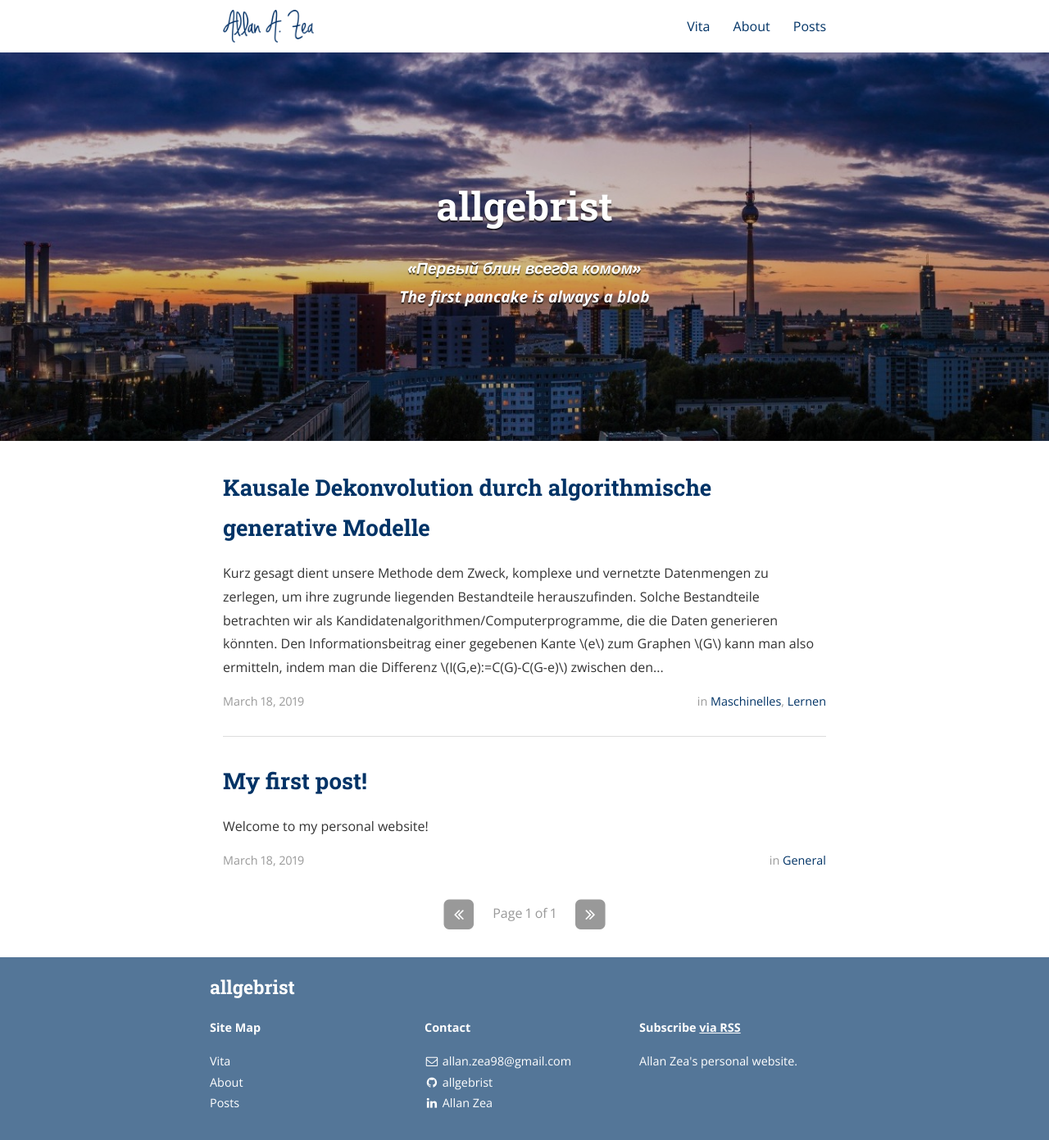
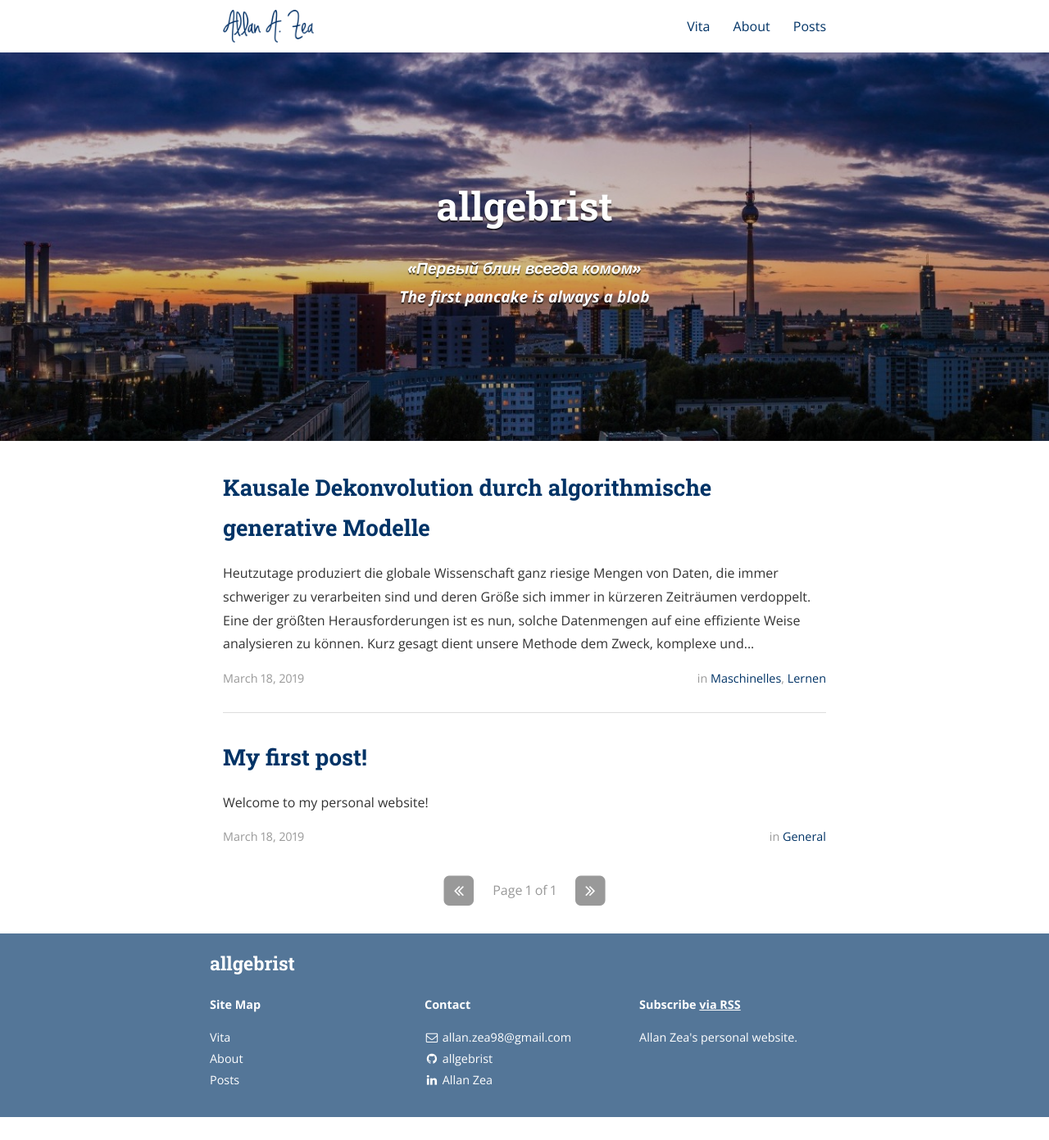
Before and after one commit to allgebrist/allgebrist.github.io, a Jekyll site: the page built from index.html, in a window 1280 px wide. Shown: the whole page at 82% size. Built offline with Jekyll 4.4.1, drawn with Linux system fonts in a browser that asks for light colours; nearby versions of some CDN libraries; the list of posts is cut into pages by our own code; after the commit the page ends 1363 px from its top, so only the background shows below that.

Commit message:
Update 2019-03-27-dekonvolution.markdown

```diff
--- a/_posts/2019-03-27-dekonvolution.markdown
+++ b/_posts/2019-03-27-dekonvolution.markdown
@@ -7,6 +7,8 @@ categories: Maschinelles Lernen
 tags:	maschinelleslernen
 ---
 
+Heutzutage produziert die globale Wissenschaft ganz riesige Mengen von Daten, die immer schweriger zu verarbeiten sind und deren Größe sich immer in kürzeren Zeiträumen verdoppelt. Eine der größten Herausforderungen ist es nun, solche Datenmengen auf eine effiziente Weise analysieren zu können.
+
 Kurz gesagt dient unsere Methode dem Zweck, komplexe und vernetzte Datenmengen zu zerlegen,
 um ihre zugrunde liegenden Bestandteile herauszufinden. Solche Bestandteile betrachten wir als
 Kandidatenalgorithmen/Computerprogramme, die die Daten generieren könnten.
```
